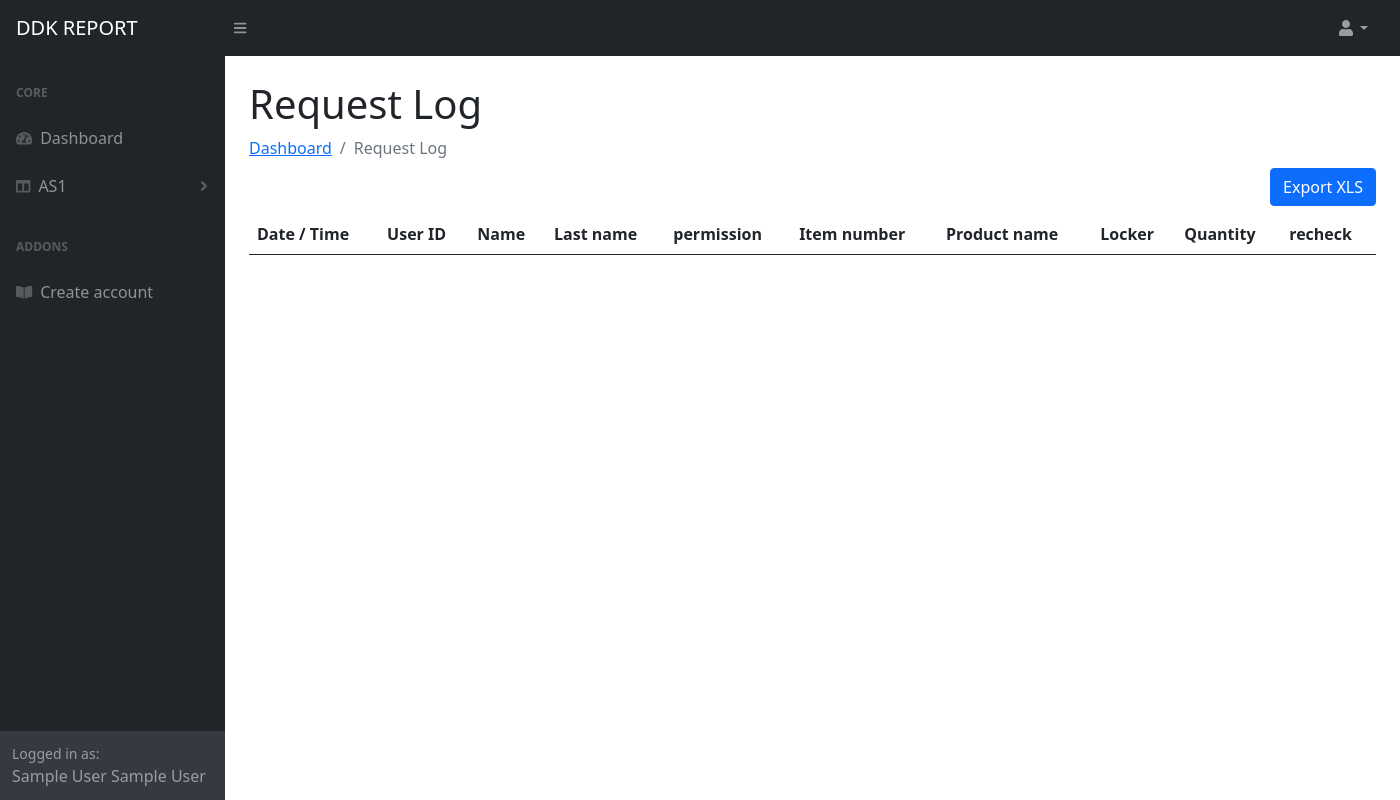
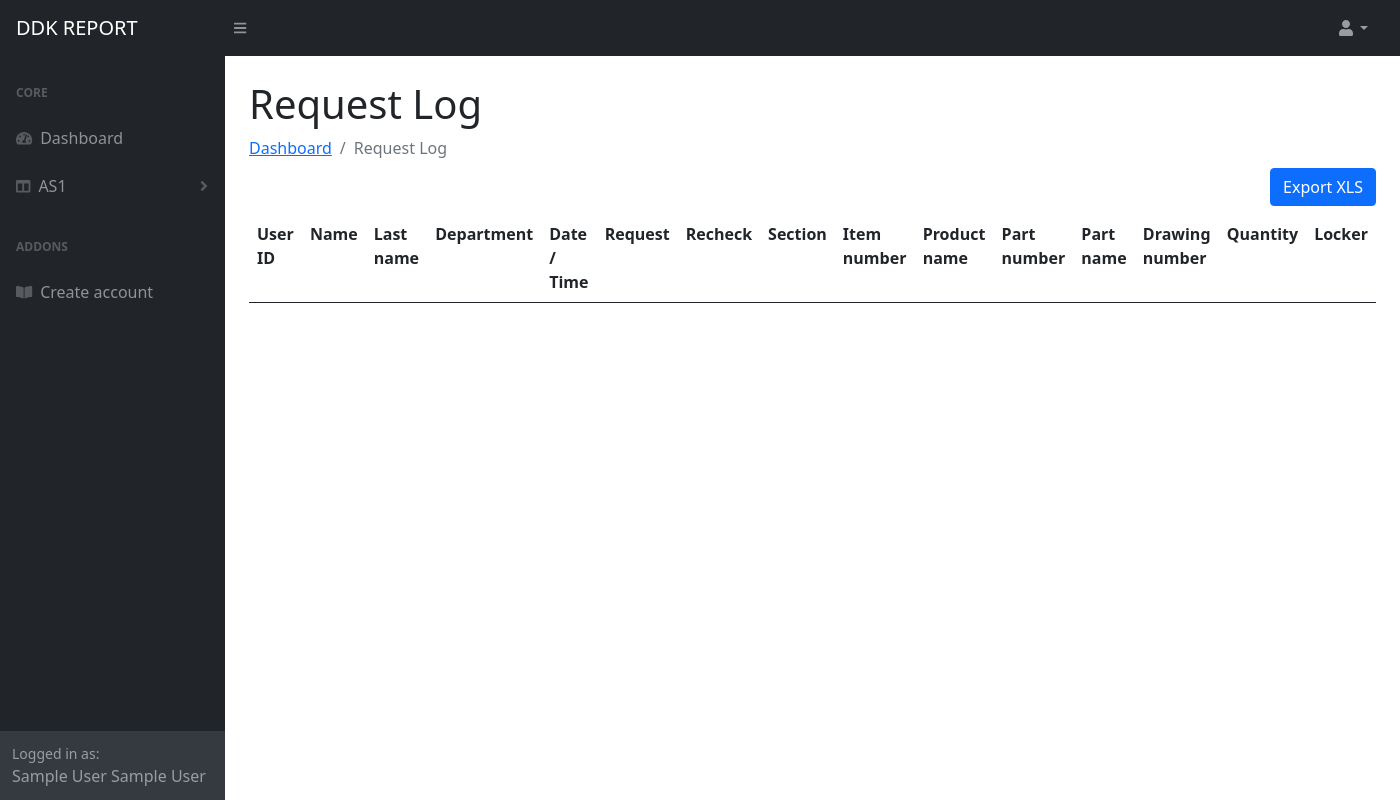
Before and after one commit to phasamon-p/DDK-Web, a PHP site: page /as1/request-log.php in a window 1400 px wide. Run offline with PHP 8.4, Linux system fonts and the light colour scheme; the visitor is signed in with stand-in values (Sample User, id 1); data that the repository does not hold is empty; some libraries are stand-ins or nearby versions.

Commit message:
Update Request Log

```diff
--- a/as1/request-log.php
+++ b/as1/request-log.php
@@ -86,16 +86,22 @@ $errors = array();
                     <table id="dataTable" class="table table-striped">
                         <thead style="vertical-align: top;">
                             <tr>
-                                <th>Date / Time</th>
                                 <th>User ID</th>
                                 <th>Name</th>
                                 <th>Last name</th>
-                                <th>permission</th>
+                                <th>Department</th>
+                                <th>Date / Time</th>
+                                <th>Request</th>
+                                <th>Recheck</th>
+                                <th>Section</th>
                                 <th>Item number</th>
                                 <th>Product name</th>
+                                <th>Part number</th>
+                                <th>Part name</th>
+                                <th>Drawing number</th>
+                                <th>Quantity</th>
                                 <th>Locker</th>
-                                <th>Quantity</th>
-                                <th>recheck</th>
+
                             </tr>
                         </thead>
                         <tbody>
@@ -106,7 +112,7 @@ $errors = array();
                     $Query2 = "SELECT name, lname, department, permission FROM person WHERE personid = '".$row['personid']."'";
 				    $result2 = mysqli_query($conn, $Query2) or die("database error:". mysqli_error($conn));
                     while( $row2 = mysqli_fetch_assoc($result2) ) {
-                        $Query3 = "SELECT item_no, product_name, locker, quantity FROM products WHERE qr_code = '".$row['qrcode']."'";
+                        $Query3 = "SELECT section, item_no, product_name, part_no, part_name, drawing_no, locker, quantity FROM products WHERE qr_code = '".$row['qrcode']."'";
                         $result3 = mysqli_query($conn, $Query3) or die("database error:". mysqli_error($conn));
                         while( $row3 = mysqli_fetch_assoc($result3) ) {
                             $Query4 = "SELECT pl_locker FROM products_lockers WHERE pl_products = '".$row3['item_no']."'";
@@ -114,9 +120,6 @@ $errors = array();
                             while( $row4 = mysqli_fetch_assoc($result4) ) {
 				?>
                             <tr>
-                                <td>
-                                    <?php echo $row['date']. ", ".$row['time']; ?>
-                                </td>
                                 <td>
                                     <?php echo $row['personid']; ?>
                                 </td>
@@ -127,7 +130,19 @@ $errors = array();
                                     <?php echo $row2['lname']; ?>
                                 </td>
                                 <td>
-                                    <?php echo $row2['permission']; ?>
+                                    <?php echo $row2['department']; ?>
+                                </td>
+                                <td>
+                                    <?php echo $row['date']. ", ".$row['time']; ?>
+                                </td>
+                                <td>
+                                    <?php echo $row['request']; ?>
+                                </td>
+                                <td>
+                                    <?php echo $row['recheck']; ?>
+                                </td>
+                                <td>
+                                    <?php echo $row3['section']; ?>
                                 </td>
                                 <td>
                                     <?php echo $row3['item_no']; ?>
@@ -136,13 +151,19 @@ $errors = array();
                                     <?php echo $row3['product_name']; ?>
                                 </td>
                                 <td>
-                                    <?php echo $row4['pl_locker']; ?>
+                                    <?php echo $row3['part_no']; ?>
+                                </td>
+                                <td>
+                                    <?php echo $row3['part_name']; ?>
+                                </td>
+                                <td>
+                                    <?php echo $row3['drawing_no']; ?>
                                 </td>
                                 <td>
                                     <?php echo $row3['quantity']; ?>
                                 </td>
                                 <td>
-                                    <?php echo $row['recheck']; ?>
+                                    <?php echo $row4['pl_locker']; ?>
                                 </td>
                             </tr>
                             <?php } } } }?>
```
